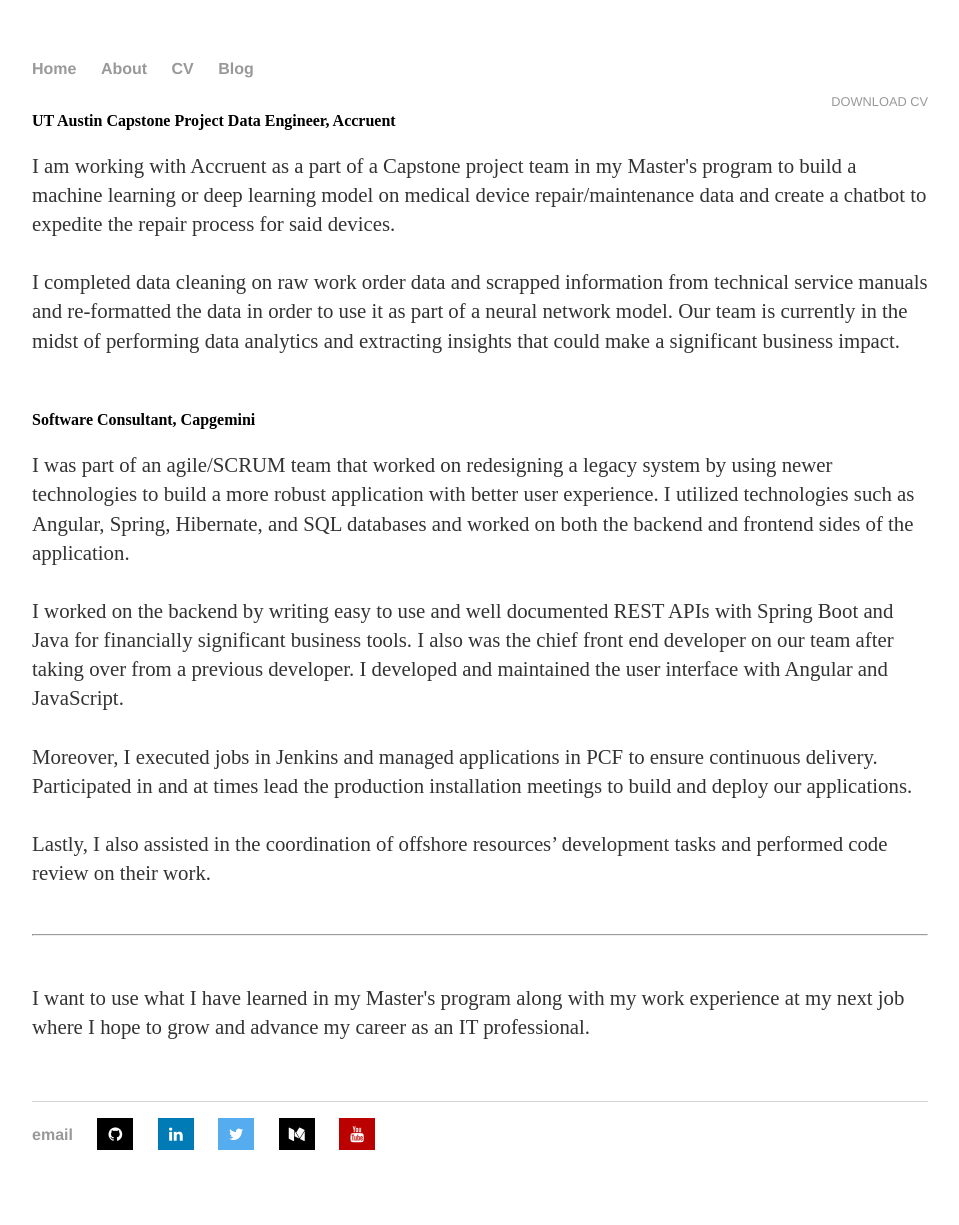
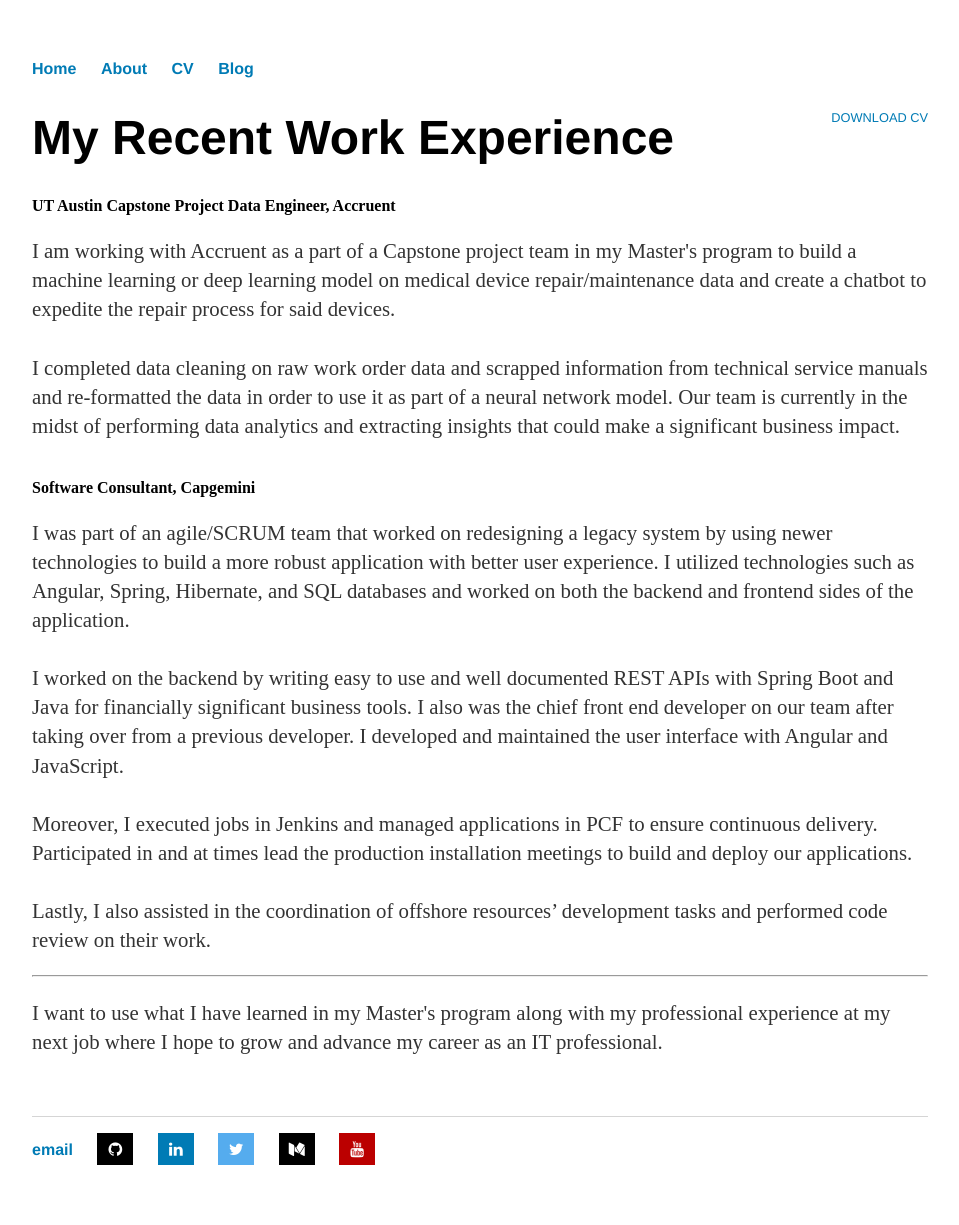
Before and after one commit to sharangw/sharangw.github.io, a Jekyll site: the page built from cv/index.html, in a window 1280 px wide. Shown: the whole page, without its empty margins (160-1119 px from the left). Built offline with Jekyll 4.4.1, drawn with Linux system fonts in a browser that asks for light colours.

Commit message:
fix icons and font size

```diff
--- a/about/index.html
+++ b/about/index.html
@@ -8,7 +8,7 @@
 
 			<p>My name is Sharang (<em>Shaa-rung</em>) and I was born in Mumbai, India. I moved to the United States when I was nine years old and have lived here ever since. I did my undergraduate at Arizona State University, majoring in Computer Science and Economics.<br><br>
 
-			After graduating from ASU, I worked for nearly two years in IT consulting as a software developer. <a href="/cv">Read more about my work experience..</a>I am very passionate about working in technology; my main interests are full stack programming, data analytics, and cloud computing.<br><br>
+			After graduating from ASU, I worked for nearly two years in IT consulting as a software developer. <a href="/cv">Read more about my work experience. </a>I am very passionate about working in technology; my main interests are full stack programming, data analytics, and cloud computing.<br><br>
 
 			Currently, I am pursuing a Master's degree in Information Technology and Management at UT Austin where the course focuses on both the technical and business side of things. I am studying about various disciplines including application development, data science, IT strategies and the networked economy, the Internet of Things, and various other emerging technologies. Please check out my <a href="https://github.com/sharangw">GitHub</a> to learn more about my academic and other side projects.</p>
 
--- a/css/design.css
+++ b/css/design.css
@@ -14,7 +14,7 @@
 }
 a {
     text-decoration: none;
-    color: #999;
+    color: #007bb5;
 }
 a:hover {
     text-decoration: underline;
@@ -81,7 +81,7 @@
   color: white;
 }
 
-.about {
+.about p {
     font-size: 1.3em;
 }
 
--- a/cv/index.html
+++ b/cv/index.html
@@ -6,12 +6,12 @@
 	<div class="cv">
 		<a href="resume.pdf" class="download" title="Download CV as PDF">Download CV</a>
 
-		<br>
+		<h1>My Recent Work Experience</h1>
 
 		<strong>UT Austin Capstone Project Data Engineer, Accruent</strong>
 		<p>I am working with Accruent as a part of a Capstone project team in my Master's program to build a machine learning or deep learning model on medical device repair/maintenance data and create a chatbot to expedite the repair process for said devices.<br><br>
 
-		I completed data cleaning on raw work order data and scrapped information from technical service manuals and re-formatted the data in order to use it as part of a neural network model. Our team is currently in the midst of performing data analytics and extracting insights that could make a significant business impact.</p><br><br>
+		I completed data cleaning on raw work order data and scrapped information from technical service manuals and re-formatted the data in order to use it as part of a neural network model. Our team is currently in the midst of performing data analytics and extracting insights that could make a significant business impact.</p><br>
 
 		<strong>Software Consultant, Capgemini</strong>
 		<p>I was part of an agile/SCRUM team that worked on redesigning a legacy system by using newer technologies to build a more robust application with better user experience. I utilized technologies such as Angular, Spring, Hibernate, and SQL databases and worked on both the backend and frontend sides of the application. <br><br>
@@ -20,10 +20,10 @@
 
 		Moreover, I executed jobs in Jenkins and managed applications in PCF to ensure continuous delivery. Participated in and at times lead the production installation meetings to build and deploy our applications.<br><br>
 
-		Lastly, I also assisted in the coordination of offshore resources’ development tasks and performed code review on their work.</p><br>
+		Lastly, I also assisted in the coordination of offshore resources’ development tasks and performed code review on their work.</p>
 
 		<hr>
 
-		<br><p>I want to use what I have learned in my Master's program along with my work experience at my next job where I hope to grow and advance my career as an IT professional.</p>
+		<p>I want to use what I have learned in my Master's program along with my professional experience at my next job where I hope to grow and advance my career as an IT professional.</p>
 
 	</div>
--- a/index.html
+++ b/index.html
@@ -3,6 +3,6 @@
 title: Sharang Wakankar
 ---
 <div class="blurb">
-	<h1>Hi there, I'm Sharang Wakankar!</h1>
-	<p>I'm a Master's student studying IT and Management at the University of Texas at Austin. <a href="/about">Read more about me..</a></p>
+	<h1>Hi there, I'm Sharang Wakankar</h1>
+	<p>Thank you for visiting my website! I'm a Master's student studying IT and Management at the University of Texas at Austin. <a href="/about">Read more about me..</a></p>
 </div><!-- /.blurb -->
```
